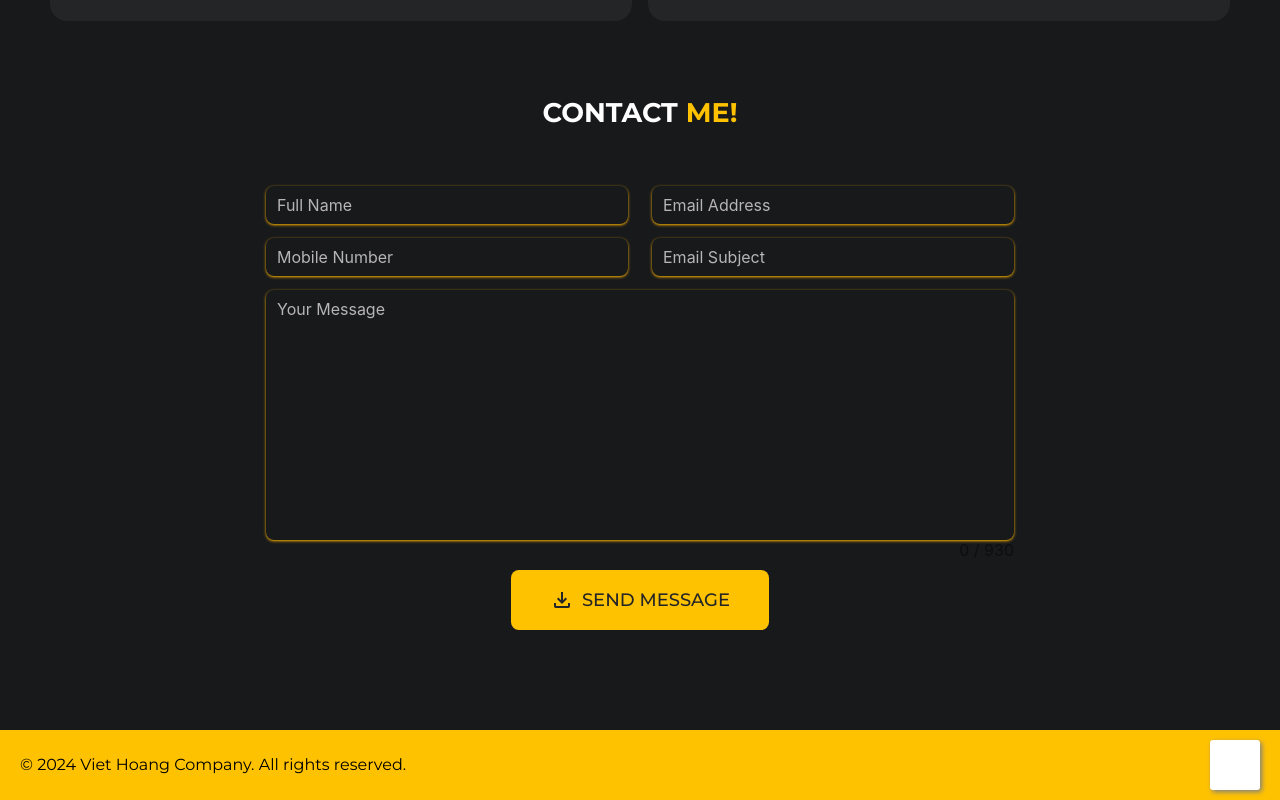
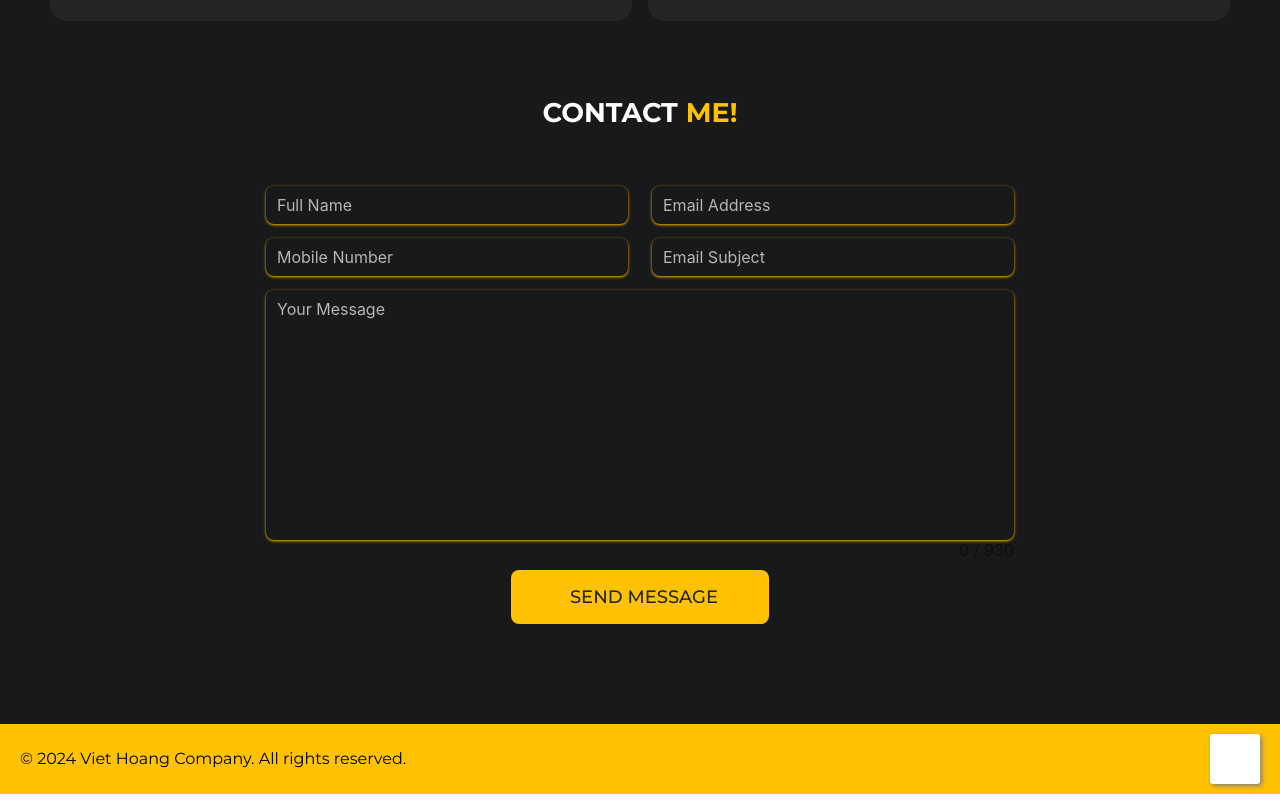
Before and after one commit to viethoang1520/portfolio, a React (Vite) app: page / in a window 1280 px wide. Shown: the part 1617-2417 px from the top of the page. Built offline with nearby package versions, Linux system fonts and the light colour scheme; some icons are missing; a web font is replaced by a local one.

Commit message:
add props for button component

```diff
--- a/src/Components/Button/Button.jsx
+++ b/src/Components/Button/Button.jsx
@@ -1,11 +1,11 @@
 import React from 'react'
 import './Button.scss'
 import { Icon } from '@iconify/react/dist/iconify.js'
-export default function Button({content, width, height}) {
+export default function Button({content, width, height, icon}) {
   return (
     <div>
       <div style={{ backgroundColor: '#ffc200', width: width, height: height }} className="contact-btn">
-        <Icon icon="material-symbols:download" width="24" height="24" />
+        <Icon icon={icon} width="24" height="24" />
         <p className='content'>{content}</p>
       </div>
     </div>
--- a/src/Components/Hero/Hero.jsx
+++ b/src/Components/Hero/Hero.jsx
@@ -37,7 +37,7 @@ function Hero() {
             <h5 className="desc-content">"Welcome to my portfolio! My name is Viet Hoang, and I am currently a student at FPT University, where I am dedicated to expanding my knowledge and skills in various fields. I am always eager to learn and embrace new challenges, as I believe that personal growth comes from stepping outside of my comfort zone."</h5>
           </div>
           <Link>
-            <Button onClick={handleDownloadCV} content='Download CV' width='190px' height='50px' />
+            <Button onClick={handleDownloadCV} content='Download CV' width='190px' height='50px' icon='material-symbols:download' />
           </Link>
         </Col>
       </Row>
```
